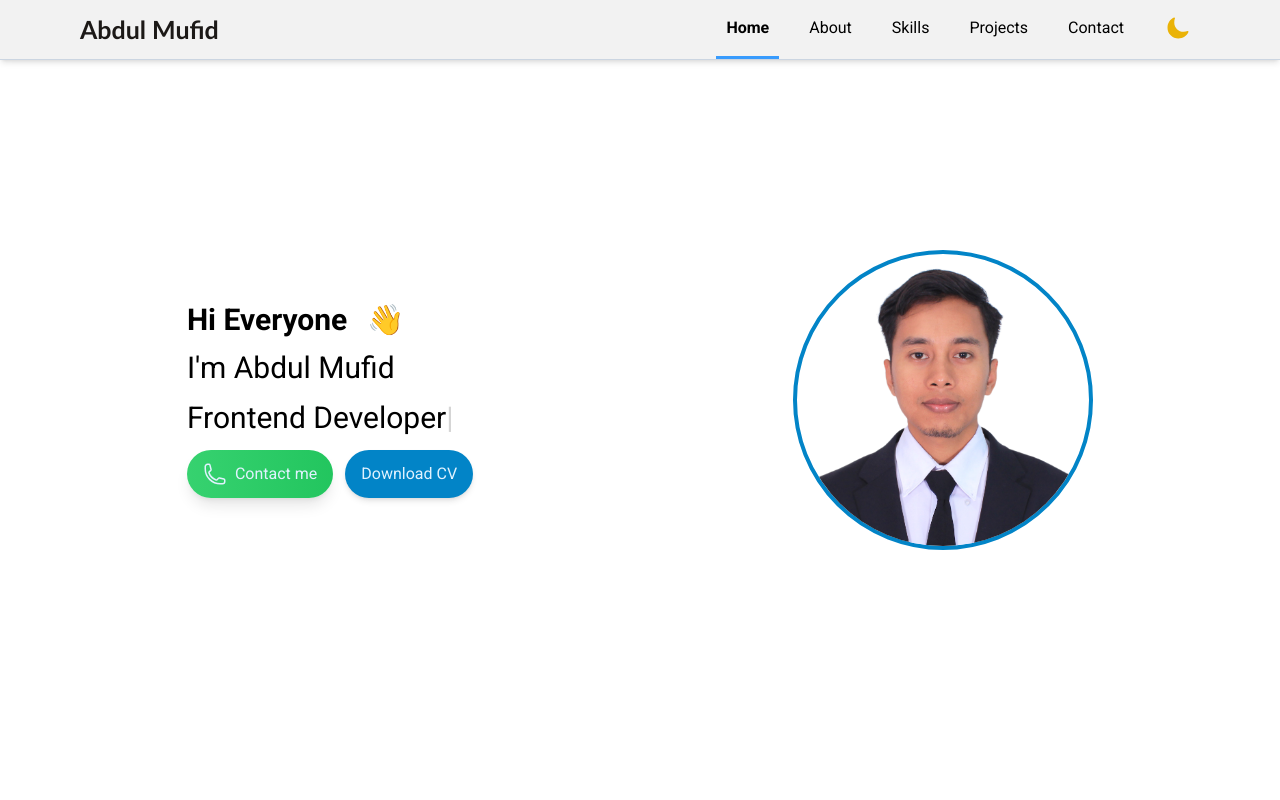
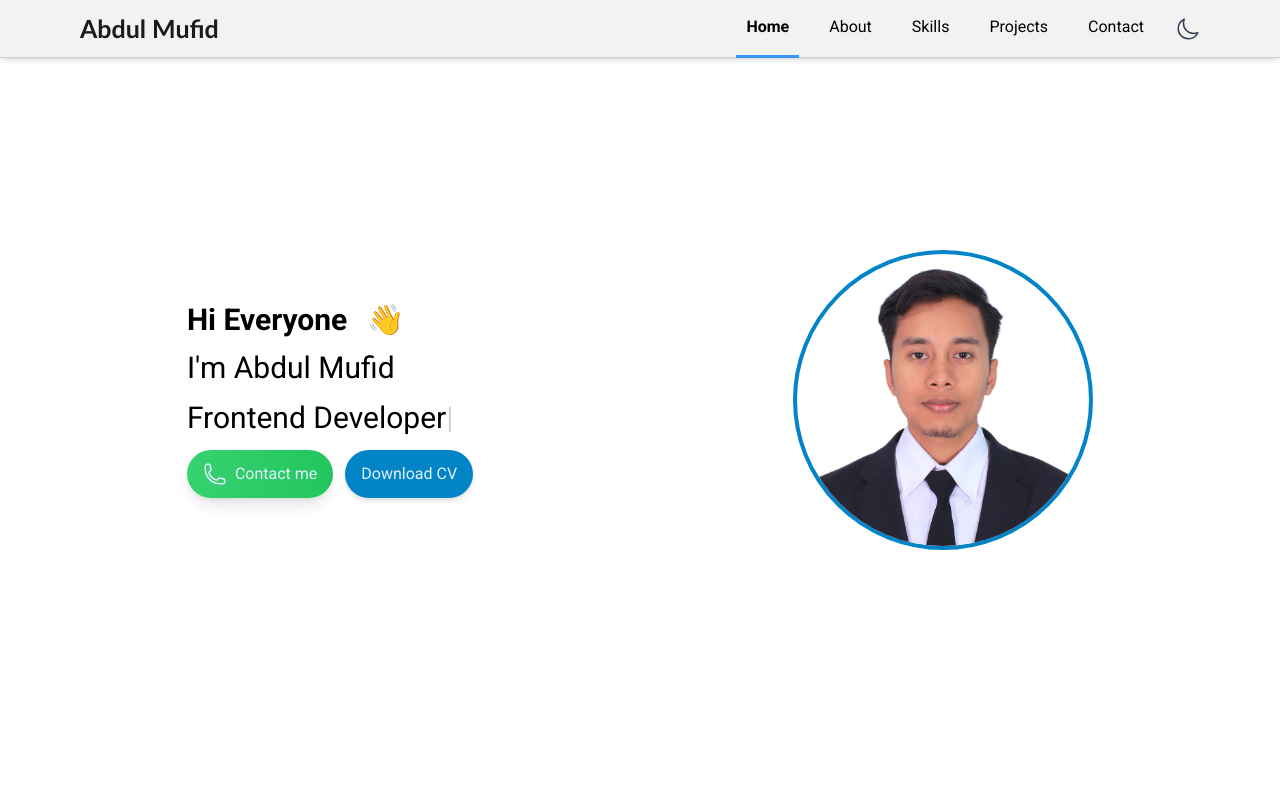
Before and after one commit to amufid/abdul-mufid-portofolio, a React (Vite) app: page / in a window 1280 px wide. Shown: the top 800 px of the page. Built offline with nearby package versions, Linux system fonts and the light colour scheme.

Commit message:
update style border

```diff
--- a/src/components/contactSection.jsx
+++ b/src/components/contactSection.jsx
@@ -5,14 +5,14 @@ export default function ContactSection() {
     <section id="Contact">
       <AnimatedComponent>
         <div className="flex flex-col items-center justify-center py-20">
-          <div className="flex flex-col justify-center rounded-md mx-auto w-[350px] border border-slate-500 shadow-lg dark:text-slate-200">
+          <div className="flex flex-col justify-center rounded-md mx-auto w-[350px] border border-slate-300 dark:border-slate-600 shadow-lg dark:text-slate-200">
             <h1 className="text-3xl font-bold text-center pt-7">Contact me</h1>
             <div className="w-full px-5 mt-5">
               <label className="block text-md font-semibold mb-2">Email</label>
               <input
                 type="text"
                 placeholder="Email"
-                className="w-full mt-1 px-3 py-2 border shadow-sm border-slate-300 dark:bg-slate-900 focus:outline-none focus:border-sky-500 focus:ring-sky-500 block rounded-md sm:text-sm focus:ring-1"
+                className="w-full mt-1 px-3 py-2 border shadow-sm border-slate-300 dark:border-slate-600 dark:bg-slate-900 focus:outline-none focus:border-sky-500 focus:ring-sky-500 block rounded-md sm:text-sm focus:ring-1"
               />
             </div>
             <div className="w-full px-5 mt-5">
@@ -22,7 +22,7 @@ export default function ContactSection() {
               <input
                 type="number"
                 placeholder="Phone number"
-                className="w-full mt-1 px-3 py-2 border shadow-sm border-slate-300 dark:bg-slate-900 focus:outline-none focus:border-sky-500 focus:ring-sky-500 block rounded-md sm:text-sm focus:ring-1"
+                className="w-full mt-1 px-3 py-2 border shadow-sm border-slate-300 dark:border-slate-600 dark:bg-slate-900 focus:outline-none focus:border-sky-500 focus:ring-sky-500 block rounded-md sm:text-sm focus:ring-1"
               />
             </div>
             <div className="w-full px-5 mt-5">
@@ -32,7 +32,7 @@ export default function ContactSection() {
               <textarea
                 type="textarea"
                 placeholder="Message"
-                className="w-full mt-1 px-3 py-2 border shadow-sm border-slate-300 dark:bg-slate-900 focus:outline-none focus:border-sky-500 focus:ring-sky-500 block rounded-md sm:text-sm focus:ring-1"
+                className="w-full mt-1 px-3 py-2 border shadow-sm border-slate-300 dark:border-slate-600 dark:bg-slate-900 focus:outline-none focus:border-sky-500 focus:ring-sky-500 block rounded-md sm:text-sm focus:ring-1"
               />
             </div>
             <div className="flex justify-end">
--- a/src/components/footerSection.jsx
+++ b/src/components/footerSection.jsx
@@ -5,7 +5,7 @@ import { FaGithubSquare } from "react-icons/fa";
 export default function FooterSection() {
   return (
     <footer>
-      <div className="py-7 dark:text-slate-200 border-t border-slate-500">
+      <div className="py-7 dark:text-slate-200 border-t border-slate-300 dark:border-slate-600">
         <div>
           <p className="text-center text-xl mb-5">Find me</p>
           <div className="flex justify-center gap-3 my-5">
--- a/src/components/navSection.jsx
+++ b/src/components/navSection.jsx
@@ -67,13 +67,11 @@ export default function NavSection(props) {
                   </a>
                 </li>
               ))}
-              <li className="mt-[5px] mb-[-2px]">
-                <SwitchTheme />
-              </li>
             </ul>
+            <SwitchTheme />
           </div>
           {/* mobile mode  */}
-          <div className="flex sm:hidden ml-32 mr-5 mt-[5px] mb-[-2px]">
+          <div className="flex sm:hidden ml-32 mr-5">
             <SwitchTheme />
           </div>
           <div className="flex sm:hidden dark:text-slate-200">
--- a/src/components/projectSection.jsx
+++ b/src/components/projectSection.jsx
@@ -24,7 +24,7 @@ export default function ProjectSection() {
         <div className="grid sm:flex-col md:grid-cols-3 xl:grid-cols-4 justify-center pb-10 items-center">
           {projects.map((project, index) => (
             <AnimatedComponent key={index}>
-              <div className="rounded-md w-[310px] p-3 mx-2 my-2 shadow-xl border border-slate-500 hover:scale-105">
+              <div className="rounded-md w-[310px] p-3 mx-2 my-2 shadow-xl border border-slate-300 dark:border-slate-600 hover:scale-105">
                 <div className="justify-center flex">
                   <img src={project.image} alt="contoh" className="h-48" />
                 </div>
@@ -49,7 +49,10 @@ export default function ProjectSection() {
                     </button>
                   </a>
                   <a href={project.web} target="_blank">
-                    <button className="border-2 border-blue-500 hover:bg-blue-500 py-2 px-4 rounded-full">
+                    <button
+                      className="border-2 border-blue-500 hover:bg-blue-500 py-2 px-4 rounded-full"
+                      disabled={!project.web}
+                    >
                       Visit
                     </button>
                   </a>
--- a/src/index.css
+++ b/src/index.css
@@ -139,7 +139,7 @@ nav ul {
 
 nav li {
   display: inline-block;
-  padding: 7px 10px 7px 10px;
+  padding: 11px 10px 11px 10px;
   border-bottom: 3px solid #ffffff00;
 }
 
--- a/src/lib/SwitchTheme.jsx
+++ b/src/lib/SwitchTheme.jsx
@@ -1,6 +1,6 @@
 import { useEffect, useState } from "react";
-import { IoMoon } from "react-icons/io5";
-import { IoSunny } from "react-icons/io5";
+import { IoMoonOutline } from "react-icons/io5";
+import { LuSunMedium } from "react-icons/lu";
 
 function SwitchTheme() {
   const [dark, setDark] = useState(false);
@@ -28,10 +28,10 @@ function SwitchTheme() {
   };
 
   return (
-    <div className="ml-3">
+    <div className="flex items-center ml-3 text-slate-700 dark:text-slate-300 hover:text-black dark:hover:text-white">
       <button onClick={() => darkModeHandler()}>
-        {dark && <IoSunny className="h-6 w-6 text-yellow-200" />}
-        {!dark && <IoMoon className="h-6 w-6 text-yellow-500" />}
+        {dark && <LuSunMedium className="h-6 w-6" />}
+        {!dark && <IoMoonOutline className="h-6 w-6" />}
       </button>
     </div>
   );
```
